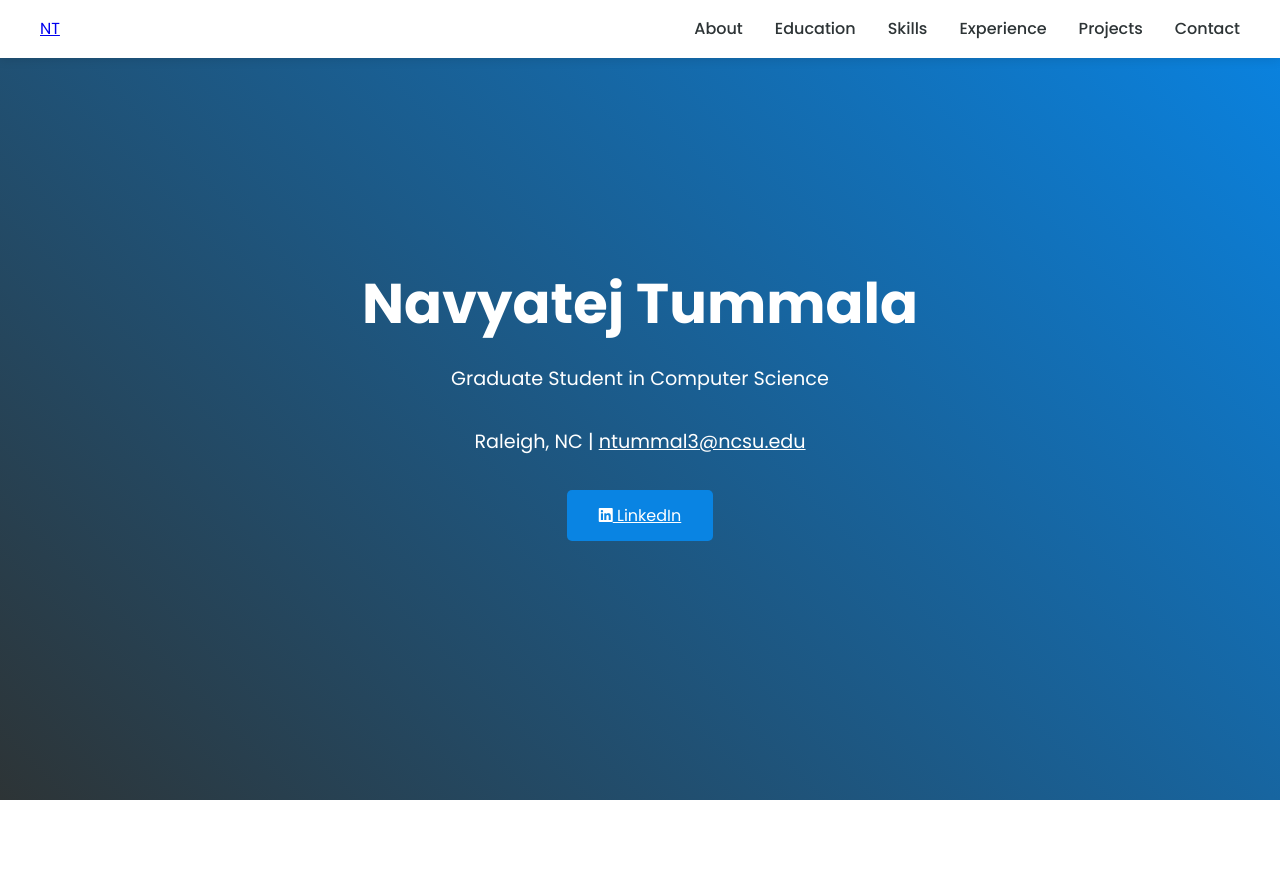
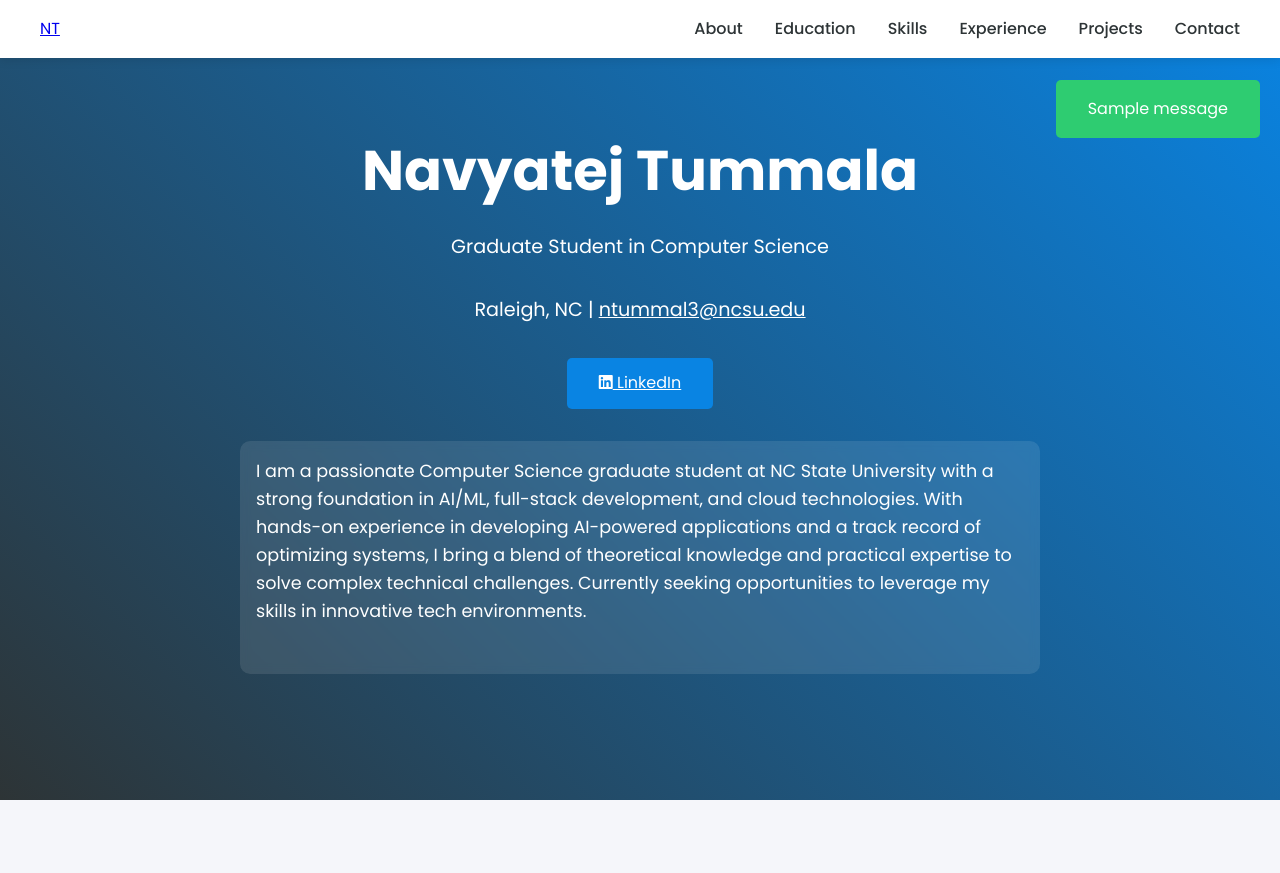
Before and after one commit to ntummal3/portfolio, a Flask app: page / in a window 1280 px wide. Shown: the top 873 px of the page. Run offline with Flask 3, Linux system fonts and the light colour scheme; one stand-in notice (Sample message) is shown.

Commit message:
Added email functionality and bio section

```diff
--- a/app.py
+++ b/app.py
@@ -1,7 +1,16 @@
-from flask import Flask, render_template, request, redirect, url_for
+from flask import Flask, render_template, request, redirect, url_for, flash
+from flask_mail import Mail, Message
 import json
+import os
 
 app = Flask(__name__)
+app.config['SECRET_KEY'] = os.urandom(24)
+app.config['MAIL_SERVER'] = 'smtp.gmail.com'
+app.config['MAIL_PORT'] = 587
+app.config['MAIL_USE_TLS'] = True
+app.config['MAIL_USERNAME'] = 'your-email@gmail.com'  # You'll need to replace this
+app.config['MAIL_PASSWORD'] = 'your-app-password'     # You'll need to replace this
+mail = Mail(app)
 
 # Your data
 portfolio_data = {
@@ -10,6 +19,7 @@ portfolio_data = {
     "location": "Raleigh, NC",
     "email": "ntummal3@ncsu.edu",
     "linkedin": "www.linkedin.com/in/navyatej-tummala",
+    "bio": "I am a passionate Computer Science graduate student at NC State University with a strong foundation in AI/ML, full-stack development, and cloud technologies. With hands-on experience in developing AI-powered applications and a track record of optimizing systems, I bring a blend of theoretical knowledge and practical expertise to solve complex technical challenges. Currently seeking opportunities to leverage my skills in innovative tech environments.",
     "education": [
         {
             "school": "North Carolina State University",
@@ -94,8 +104,30 @@ def home():
 
 @app.route('/contact', methods=['POST'])
 def contact():
-    # Here you would typically handle the contact form submission
-    # For now, we'll just redirect back to the home page
+    try:
+        name = request.form.get('name')
+        email = request.form.get('email')
+        message = request.form.get('message')
+
+        # Send email
+        msg = Message('New Contact Form Submission',
+                    sender=email,
+                    recipients=[portfolio_data['email']])
+
+        msg.body = f"""
+        New message from your portfolio website:
+
+        From: {name} <{email}>
+
+        Message:
+        {message}
+        """
+
+        mail.send(msg)
+        flash('Thank you for your message! I will get back to you soon.', 'success')
+    except Exception as e:
+        flash('Sorry, there was an error sending your message. Please try again later.', 'error')
+
     return redirect(url_for('home'))
 
 if __name__ == '__main__':
--- a/requirements.txt
+++ b/requirements.txt
@@ -4,3 +4,4 @@ Jinja2==3.1.3
 itsdangerous==2.1.2
 click==8.1.7
 gunicorn==21.2.0
+Flask-Mail==0.9.1
--- a/static/css/style.css
+++ b/static/css/style.css
@@ -244,3 +244,52 @@ body {
         padding: 3rem 1rem;
     }
 }
+
+/* Bio Section */
+.bio-section {
+    margin-top: 2rem;
+    max-width: 800px;
+    padding: 1rem;
+    background: rgba(255, 255, 255, 0.1);
+    border-radius: 10px;
+    backdrop-filter: blur(5px);
+}
+
+.bio-section p {
+    font-size: 1.1rem;
+    line-height: 1.6;
+    color: white;
+    text-align: left;
+}
+
+/* Flash Messages */
+.flash-message {
+    position: fixed;
+    top: 80px;
+    right: 20px;
+    padding: 1rem 2rem;
+    border-radius: 5px;
+    animation: slideIn 0.5s ease-out;
+    z-index: 1000;
+}
+
+.flash-message.success {
+    background-color: #2ecc71;
+    color: white;
+}
+
+.flash-message.error {
+    background-color: #e74c3c;
+    color: white;
+}
+
+@keyframes slideIn {
+    from {
+        transform: translateX(100%);
+        opacity: 0;
+    }
+    to {
+        transform: translateX(0);
+        opacity: 1;
+    }
+}
--- a/templates/index.html
+++ b/templates/index.html
@@ -35,8 +35,22 @@
                     <i class="fab fa-linkedin"></i> LinkedIn
                 </a>
             </div>
+            <div class="bio-section">
+                <p>{{ data.bio }}</p>
+            </div>
         </div>
     </section>
+
+    <!-- Flash Messages -->
+    {% with messages = get_flashed_messages(with_categories=true) %}
+        {% if messages %}
+            {% for category, message in messages %}
+                <div class="flash-message {{ category }}">
+                    {{ message }}
+                </div>
+            {% endfor %}
+        {% endif %}
+    {% endwith %}
 
     <!-- Education Section -->
     <section class="section" id="education">
```
